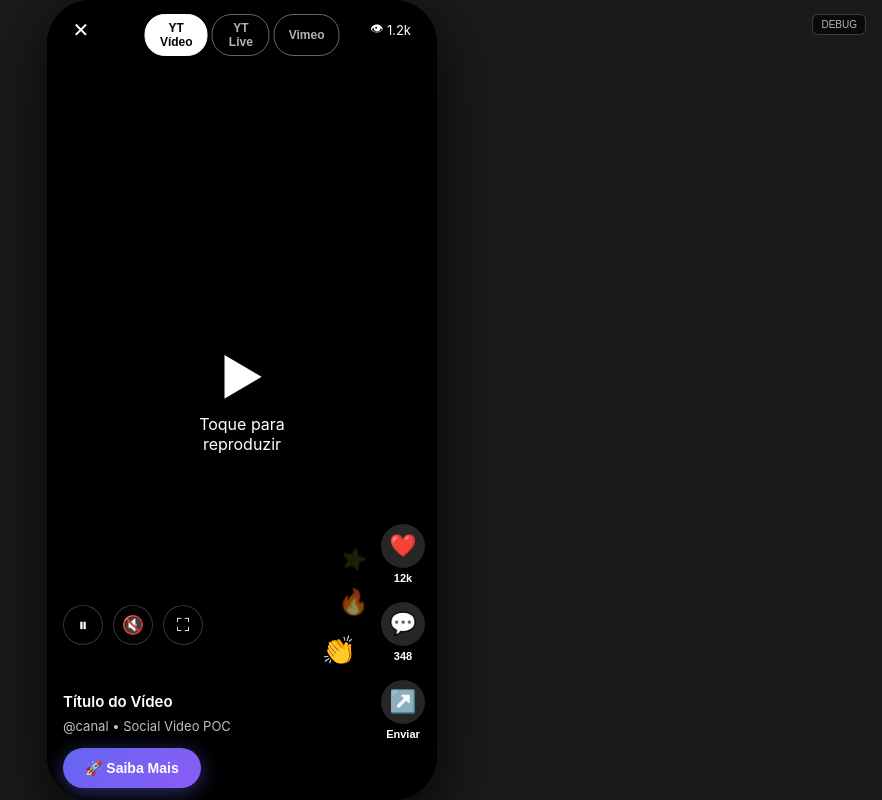
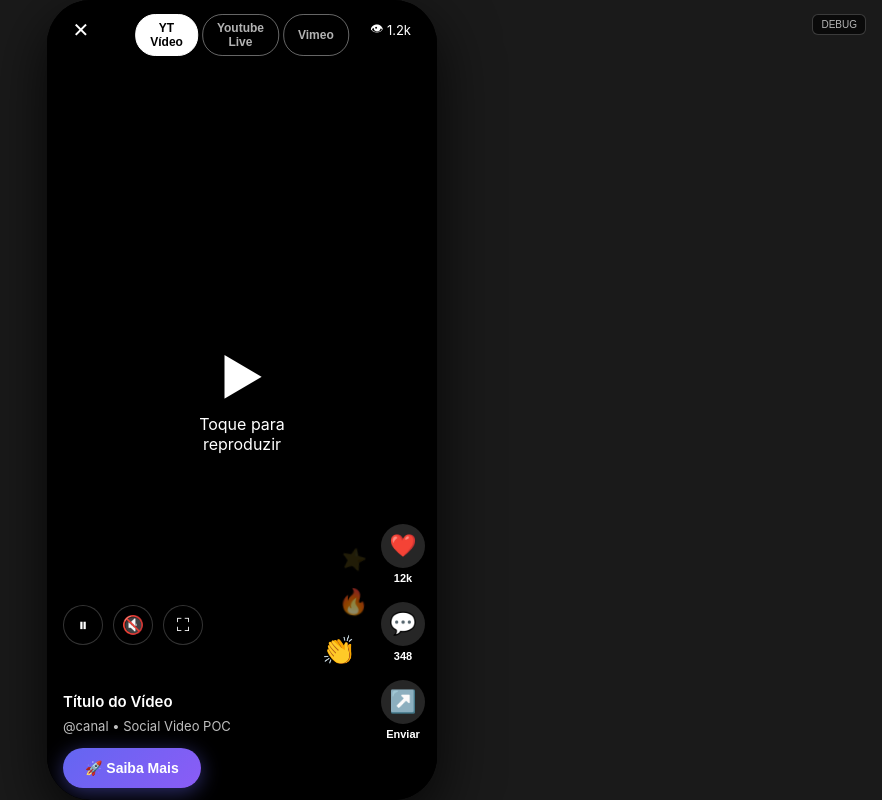
Before and after one commit to luancardosolc/exame-video-poc, a plain HTML site: page index.html in a window 1280 px wide. Shown: the whole page, without its empty margins (398-1280 px from the left). Drawn offline with Linux system fonts and the light colour scheme.

Commit message:
chore: renomeia label do botão YT Live para Youtube Live
Co-Authored-By: Claude Sonnet 4.6 <noreply@anthropic.com>

```diff
--- a/index.html
+++ b/index.html
@@ -569,7 +569,7 @@
     <!-- MODE SELECTOR — tabs para trocar entre os 3 modos -->
     <div class="mode-selector">
       <button class="mode-btn active" onclick="switchMode('youtube-video')">YT Vídeo</button>
-      <button class="mode-btn" onclick="switchMode('youtube-live')">YT Live</button>
+      <button class="mode-btn" onclick="switchMode('youtube-live')">Youtube Live</button>
       <button class="mode-btn" onclick="switchMode('vimeo')">Vimeo</button>
     </div>
 
```
